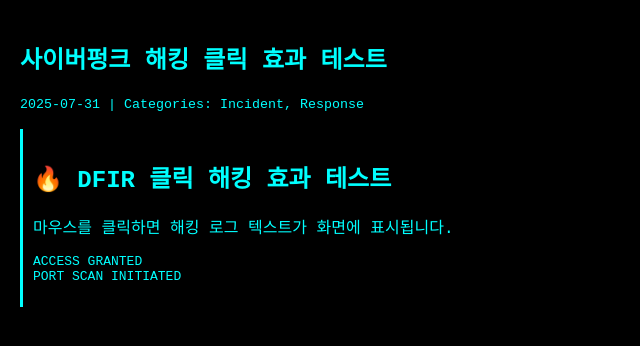
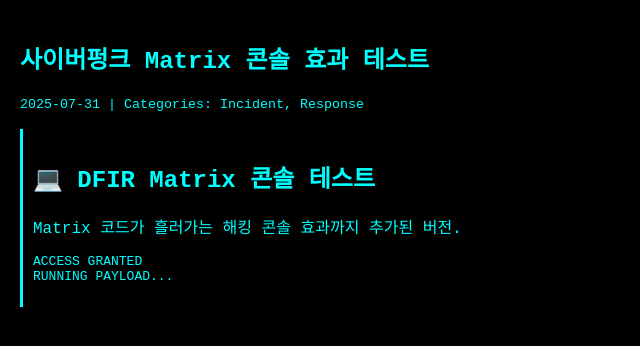
Before and after one commit to ZZEROFINDD/zzerofindd.github.io, a Jekyll site: the page built from _posts/2025-07-31-test.md, in a window 1280 px wide. Shown: the top 346 px of the page, without its empty margins (0-640 px from the left). Built offline with Jekyll 4.4.1, drawn with Linux system fonts in a browser that asks for light colours.

Commit message:
Apply Cyberpunk Matrix Theme

````diff
--- a/_layouts/default.html
+++ b/_layouts/default.html
@@ -4,7 +4,7 @@
   <meta charset="UTF-8">
   <meta name="viewport" content="width=device-width, initial-scale=1.0">
   <title>{{ page.title }} | {{ site.title }}</title>
-  <link rel="stylesheet" href="/assets/css/style.css">
+  <link rel="stylesheet" href="{{ site.baseurl }}/assets/css/style.css">
 </head>
 <body>
   {{ content }}
--- a/_layouts/post.html
+++ b/_layouts/post.html
@@ -2,7 +2,7 @@
 layout: default
 ---
 
-<article style="padding:20px;">
+<article style="padding:20px;z-index:9999;position:relative;">
   <h1>{{ page.title }}</h1>
   <p><small>{{ page.date | date: "%Y-%m-%d" }} | Categories: {{ page.categories | join: ", " }}</small></p>
   <div style="background:rgba(0,0,0,0.7);padding:10px;border-left:3px solid #0ff;">
--- a/_posts/2025-07-31-test.md
+++ b/_posts/2025-07-31-test.md
@@ -1,14 +1,14 @@
 ---
 layout: post
-title: "사이버펑크 해킹 클릭 효과 테스트"
+title: "사이버펑크 Matrix 콘솔 효과 테스트"
 date: 2025-07-31
 categories: Incident Response
 ---
 
-## 🔥 DFIR 클릭 해킹 효과 테스트
-마우스를 클릭하면 해킹 로그 텍스트가 화면에 표시됩니다.
+## 💻 DFIR Matrix 콘솔 테스트
+Matrix 코드가 흘러가는 해킹 콘솔 효과까지 추가된 버전.
 
 ```bash
 ACCESS GRANTED
-PORT SCAN INITIATED
+RUNNING PAYLOAD...
 ```
--- a/assets/css/style.css
+++ b/assets/css/style.css
@@ -3,6 +3,16 @@
   background:#000;
   color:#0ff;
   font-family:'Courier New', monospace;
+  overflow:hidden;
+}
+
+#bg-canvas {
+  position:fixed;
+  top:0;
+  left:0;
+  width:100%;
+  height:100%;
+  z-index:-1;
 }
 
 .glitch {
@@ -12,6 +22,7 @@
   transform:translate(-50%,-50%);
   font-size:3rem;
   color:#0ff;
+  z-index:9999;
   text-shadow:0 0 5px #0ff,0 0 10px #0ff,0 0 20px #0ff;
   animation:glitch 1s infinite;
 }
````
Also changed, not shown: index.html (+20 -39 lines).
